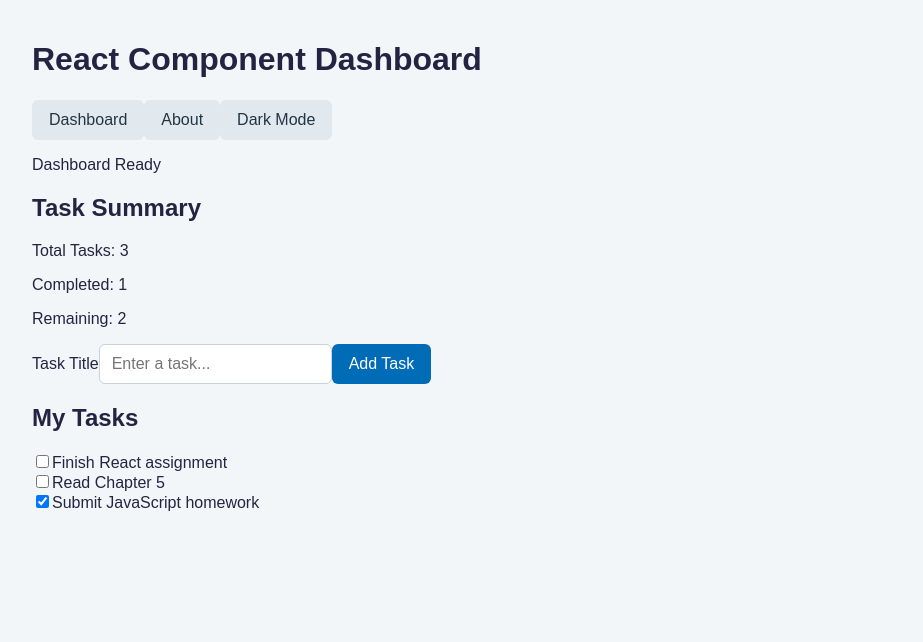
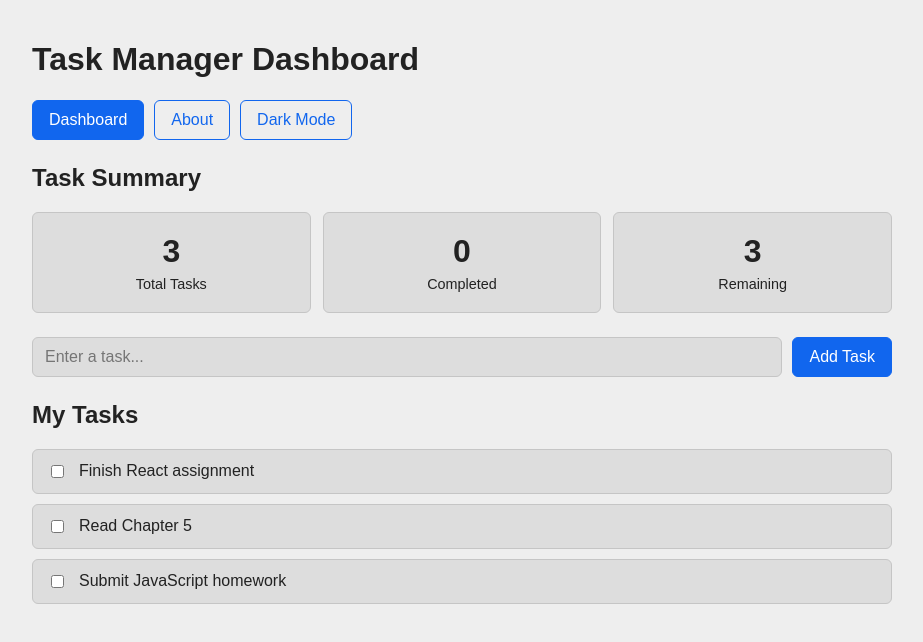
Before and after one commit to ATamez92/react-component-dashboard, a React (Vite) app: page / in a window 1280 px wide. Shown: the top 642 px of the page, without its empty margins (178-1101 px from the left). Built offline with nearby package versions, Linux system fonts and the light colour scheme.

Commit message:
Finalize Task Manager Dashboard styling and components

```diff
--- a/src/App.css
+++ b/src/App.css
@@ -1,79 +1,284 @@
+/* =========================================
+   APPLICATION LAYOUT
+   ========================================= */
+
+/* Center the application content within a maximum width. */
 .container {
   max-width: 900px;
   margin: 0 auto;
   padding: 20px;
 }
 
-/* Remove the default bullet points and left indentation
-   from the task list while retaining its HTML structure. */
-ul {
-  list-style: none;
-  padding-left: 0;
-}
-
-/* Give the application container consistent theme transitions. */
+/* Fill the viewport and animate theme color changes. */
 .app-shell {
   min-height: 100vh;
   transition: background-color 0.2s ease, color 0.2s ease;
 }
 
-/* Light theme dark text on a light background. */
+
+/* =========================================
+   LIGHT AND DARK THEMES
+   ========================================= */
+
+/* Define the colors used throughout the light theme. */
 .app-shell.light {
-  background-color: #f2f6f8;
-  color: #242442;
+  --bg-primary: #eeeeee;
+  --bg-surface: #dddddd;
+  --text-primary: #222222;
+  --border-color: #c5c5c5;
+  --accent: #1166ee;
+
+  background-color: var(--bg-primary);
+  color: var(--text-primary);
 }
 
-/* Dark theme: light text on a dark background. */
+/* Define the colors used throughout the dark theme. */
 .app-shell.dark {
-  background-color: #333333;
-  color: #f2f6f8;
+  --bg-primary: #111111;
+  --bg-surface: #222222;
+  --text-primary: #eeeeee;
+  --border-color: #444444;
+  --accent: #1166ee;
+
+  background-color: var(--bg-primary);
+  color: var(--text-primary);
 }
 
-/* Apply consistent sizing and spacing to all buttons. */
+
+/* =========================================
+   BUTTONS AND INPUTS
+   ========================================= */
+
+/* Apply consistent sizing and appearance to buttons. */
 button {
   padding: 10px 16px;
   border: 1px solid transparent;
   border-radius: 6px;
   font: inherit;
   cursor: pointer;
-  transition: background-color 0.2s ease;
+  transition: background-color 0.2s ease, filter 0.2s ease;
 }
 
-/* Style the text input used by the Add Task form. */
+/* Style buttons using the active theme's colors. */
+.app-shell button {
+  background-color: var(--bg-surface);
+  color: var(--text-primary);
+  border-color: var(--border-color);
+}
+
+/* Highlight the form submission button with the shared accent color. */
+.app-shell button[type="submit"] {
+  background-color: var(--accent);
+  color: #ffffff;
+  border-color: var(--accent);
+}
+
+/* Provide visual feedback when a button is hovered over. */
+.app-shell button:hover {
+  filter: brightness(0.92);
+}
+
+/* Apply consistent sizing to text inputs. */
 input[type="text"] {
   padding: 10px 12px;
-  border: 1px solid #c7d3dc;
+  border: 1px solid var(--border-color);
   border-radius: 6px;
   font: inherit;
 }
 
-/* Keep the keyboard focus indicator visible for accessibility. */
-button:focus-visible,
-  input[type="text"]:focus-visible {
-    outline: 2px solid #0084d6;
-    outline-offset: 2px;
+/* Match the task input to the selected appearance mode. */
+.app-shell input[type="text"] {
+  background-color: var(--bg-surface);
+  color: var(--text-primary);
 }
 
-/* Light theme button and input colors. */
-.app-shell.light button {
-  background-color: #e1e9ef;
-  color: #243442;
+/* Preserve a visible focus indicator for keyboard navigation. */
+button:focus-visible,
+input[type="text"]:focus-visible {
+  outline: 2px solid #1166ee;
+  outline-offset: 2px;
 }
 
-/* Dark theme button and input colors. */
-.app-shell.dark button {
-  background-color: #33465a;
-  color: #f2f6f8;
+
+/* =========================================
+   NAVIGATION AND SECTION SPACING
+   ========================================= */
+
+/* Arrange navigation buttons horizontally with consistent spacing. */
+.dashboard-nav {
+  display: flex;
+  align-items: center;
+  flex-wrap: wrap;
+  gap: 10px;
+  margin: 16px 0 24px;
 }
 
-.app-shell.dark input [type="text"] {
-  background-color: #253545;
-  color: #f2f6f8;
-  border-color: #566a7e;
+/* Use transparent backgrounds and blue outlines for navigation buttons. */
+.app-shell .dashboard-nav button {
+  background-color: transparent;
+  border: 1px solid var(--accent);
+  color: var(--accent);
 }
 
-/* Give the form's submission button a blue accent in both themes. */
-.app-shell button[type="submit"] {
-  background-color: #006bb6;
+/* Highlight the currently selected Dashboard or About view. */
+.app-shell .dashboard-nav button.nav-active {
+  background-color: var(--accent);
+  border-color: var(--accent);
   color: #ffffff;
 }
+
+/* Improve the visibility of outlined buttons in dark mode. */
+.app-shell.dark .dashboard-nav button:not(.nav-active) {
+  color: #8fb5ff;
+}
+
+/* Apply a light blue hover background to inactive buttons in light mode. */
+.app-shell.light .dashboard-nav button:not(.nav-active):hover {
+  background-color: #d6e3fa;
+  filter: none;
+}
+
+/* Apply a darker blue hover background to inactive buttons in dark mode. */
+.app-shell.dark .dashboard-nav button:not(.nav-active):hover {
+  background-color: #243b63;
+  filter: none;
+}
+
+/* Darken the active navigation button slightly when hovered over. */
+.app-shell .dashboard-nav button.nav-active:hover {
+  background-color: #0d51c2;
+  filter: none;
+}
+
+/* Separate the main dashboard sections vertically. */
+.container>section,
+.container>form {
+  margin-top: 24px;
+}
+
+
+/* =========================================
+   TASK SUMMARY
+   ========================================= */
+
+/* Display summary cards in three equally sized columns. */
+.summary-grid {
+  display: grid;
+  grid-template-columns: repeat(3, minmax(0, 1fr));
+  gap: 12px;
+}
+
+/* Display each statistic inside a theme-aware panel. */
+.summary-card {
+  display: flex;
+  flex-direction: column;
+  align-items: center;
+  gap: 6px;
+  padding: 20px;
+  border: 1px solid var(--border-color);
+  border-radius: 6px;
+  background-color: var(--bg-surface);
+  color: var(--text-primary);
+}
+
+/* Emphasize the statistic while keeping its label secondary. */
+.summary-value {
+  font-size: 2rem;
+  font-weight: 700;
+}
+
+.summary-label {
+  font-size: 0.9rem;
+}
+
+
+/* =========================================
+   TASK FORM
+   ========================================= */
+
+/* Stack the form label above its input and submit button. */
+.task-form {
+  display: flex;
+  flex-direction: column;
+  gap: 10px;
+}
+
+/* Arrange the input and submit button horizontally. */
+.task-form-row {
+  display: flex;
+  align-items: stretch;
+  gap: 10px;
+}
+
+/* Let the text input occupy the remaining available space. */
+.task-form-row input {
+  flex: 1;
+  min-width: 0;
+}
+
+
+/* =========================================
+   TASK LIST AND ITEMS
+   ========================================= */
+
+/* Remove browser-default list markers and indentation. */
+.task-list {
+  display: flex;
+  flex-direction: column;
+  gap: 10px;
+  list-style: none;
+  padding-left: 0;
+}
+
+/* Display individual tasks as bordered panels. */
+.task-item {
+  padding: 12px 14px;
+  border: 1px solid var(--border-color);
+  border-radius: 6px;
+  background-color: var(--bg-surface);
+  color: var(--text-primary);
+}
+
+/* Align each checkbox with its task title. */
+.task-item-content {
+  display: flex;
+  align-items: center;
+  gap: 12px;
+  cursor: pointer;
+}
+
+
+/* =========================================
+   RESPONSIVE LAYOUT
+   ========================================= */
+
+/* Adapt the dashboard layout to screens 600px wide or smaller. */
+@media (max-width: 600px) {
+  .container {
+    padding: 16px;
+  }
+
+  /* Rearrange summary cards into two columns. */
+  .summary-grid {
+    grid-template-columns: repeat(2, minmax(0, 1fr));
+  }
+
+  /* Let the total count occupy the first full row. */
+  .summary-card:first-child {
+    grid-column: 1 / -1;
+  }
+
+  /* Stack the task input and submission button vertically. */
+  .task-form-row {
+    flex-direction: column;
+  }
+
+  .task-form-row button {
+    width: 100%;
+  }
+
+  /* Reduce spacing between navigation buttons on narrow screens. */
+  .dashboard-nav {
+    gap: 8px;
+  }
+}
--- a/src/App.jsx
+++ b/src/App.jsx
@@ -6,38 +6,33 @@ import TaskForm from './components/TaskForm'
 import About from './components/About'
 import Summary from './components/Summary'
 
-// App manages shared task state and renders the main components.
+// Main application component responsible for shared state and navigation.
 function App() {
-  // Controls which message is displayed using a boolean.
-  const isReady = true;
-
-  // Track which application view should be displayed.
-  // The dashboard is the default view when the app first loads.
+  // Track the currently selected view and appearance mode.
   const [view, setView] = useState('dashboard')
-
-  // Track whether the application is using the dark theme.
-  // False means light mode, true means dark mode.
   const [darkMode, setDarkMode] = useState(false)
 
-  // Store the task array in React state so its changes
-  // can trigger updates to the interface.
+  // Maintain the task collection in shared state so child components
+  // receive updated data whenever a task is added or modified.
   const [tasks, setTasks] = useState([
-    { id: 1, title: "Finish React assignment", done: false },
-    { id: 2, title: "Read Chapter 5", done: false },
-    { id: 3, title: "Submit JavaScript homework", done: true }
+    { id: 1, title: 'Finish React assignment', done: false },
+    { id: 2, title: 'Read Chapter 5', done: false },
+    { id: 3, title: 'Submit JavaScript homework', done: false }
   ])
 
-  // Update the completion status of the task matching the given ID.
-  // map() creates a new array, while spread copies the matching object.
+  // Toggle the completion status of a task identified by its ID.
+  // Create a new array and copy the matching object to avoid mutating state.
   const toggleTask = (id) => {
-    setTasks(tasks.map(task =>
+    setTasks(previousTasks =>
+      previousTasks.map(task =>
         task.id === id
           ? { ...task, done: !task.done }
           : task
-    ))
+      )
+    )
   }
 
-  // Add a new task to the existing task collection.
+  // Create a new task and append it to the existing collection.
   const addTask = (title) => {
     const newTask = {
       id: crypto.randomUUID(),
@@ -52,59 +47,56 @@ function App() {
     <div className={`app-shell ${darkMode ? 'dark' : 'light'}`}>
       <div className="container">
 
-      {/* Render the Header component imported from Header.jsx */}
-      <Header title="React Component Dashboard" />
+        <Header title="Task Manager Dashboard" />
 
-      {/* Navigation and appearance controls. */}
-      <nav aria-label="Dashboard navigation">
+        {/* Navigation updates the selected view without changing pages. */}
+        <nav className="dashboard-nav" aria-label="Dashboard navigation">
 
-        {/* Button to display the Dashboard view. */}
+          {/* Highlight the Dashboard button when its view is selected. */}
           <button
             type="button"
+            className={view === 'dashboard' ? 'nav-active' : ''}
+            aria-pressed={view === 'dashboard'}
             onClick={() => setView('dashboard')}
           >
             Dashboard
           </button>
 
-        {/* Button to display the About view. */}
+          {/* Highlight the About button when its view is selected. */}
           <button
             type="button"
+            className={view === 'about' ? 'nav-active' : ''}
+            aria-pressed={view === 'about'}
             onClick={() => setView('about')}
           >
             About
           </button>
 
-        {/* Toggle the theme by reversing the current boolean state. */}
+          {/* Toggle between light and dark appearance modes. */}
           <button
             type="button"
+            className="theme-button"
             onClick={() => setDarkMode(previousMode => !previousMode)}
           >
             {darkMode ? 'Light Mode' : 'Dark Mode'}
           </button>
         </nav>
 
-      {/* Display a message based on the isReady condition. */}
-      <p>{isReady ? "Dashboard Ready" : "Dashboard Not Ready"}</p>
-
-      {/* Display the Dashboard or About content based on React state. */}
+        {/* Render the selected view using conditional rendering. */}
         {view === 'dashboard' ? (
           <>
-          {/* Pass the tasks array to Summary to calculate statistics. */}
             <Summary tasks={tasks} />
-
-          {/* Display the form above the task list. */}
             <TaskForm addTask={addTask} />
-
-          {/* Pass both the task data and the function for updating it. */}
             <TaskList tasks={tasks} toggleTask={toggleTask} />
           </>
         ) : (
           <About />
         )}
+
       </div>
     </div>
   )
 }
 
-// Export App so main.jsx can import and render this component.
+// Export the root component for rendering in main.jsx.
 export default App
--- a/src/components/Header.jsx
+++ b/src/components/Header.jsx
@@ -1,13 +1,11 @@
-// Receive the title prop from App using object destructuring.
+// Displays the application title received through props.
 const Header = ({ title }) => {
-
-  // Return the JSX containing the application's main heading.
-  return (
-    <header>
-      <h1>{title}</h1>
-    </header>
-  )
+    return (
+        <header>
+            <h1>{title}</h1>
+        </header>
+    )
 }
 
-// Export Header so App.jsx can import and render this component.
+// Export Header for use in App.jsx.
 export default Header
--- a/src/components/Summary.jsx
+++ b/src/components/Summary.jsx
@@ -1,28 +1,34 @@
-// Receive the tasks array from the parent component.
-// Summary calculates statistics without maintaining separate state.
+// Displays task statistics calculated from the tasks array.
 const Summary = ({ tasks }) => {
-
-    // Count every object currently stored in the tasks array.
+    // Calculate statistics directly from props without additional state.
     const total = tasks.length
-
-    // Create an array containing only completed tasks,
-    // then count how many objects passed the condiditon.
     const completed = tasks.filter(task => task.done).length
-
-    // Calculate the remaining tasks using the two counts.
     const remaining = total - completed
 
     return (
         <section>
             <h2>Task Summary</h2>
 
-            {/* Display the calculated statistics. */}
-            <p>Total Tasks: {total}</p>
-            <p>Completed: {completed}</p>
-            <p>Remaining: {remaining}</p>
+            {/* Display the calculated statistics in separate cards. */}
+            <div className="summary-grid">
+                <div className="summary-card">
+                    <span className="summary-value">{total}</span>
+                    <span className="summary-label">Total Tasks</span>
+                </div>
+
+                <div className="summary-card">
+                    <span className="summary-value">{completed}</span>
+                    <span className="summary-label">Completed</span>
+                </div>
+
+                <div className="summary-card">
+                    <span className="summary-value">{remaining}</span>
+                    <span className="summary-label">Remaining</span>
+                </div>
+            </div>
         </section>
     )
 }
 
-// Export Summary so App
+// Export Summary for use in App.jsx.
 export default Summary
--- a/src/components/TaskForm.jsx
+++ b/src/components/TaskForm.jsx
@@ -1,43 +1,45 @@
 import { useState } from 'react'
 
-// Receive the callback used to add tasks to App's state.
+// Provides a controlled form for creating new tasks.
 const TaskForm = ({ addTask }) => {
-
-    // Store the current text entered into the form.
+    // Store the current task title entered by the user.
     const [title, setTitle] = useState('')
 
-    // Handle submission without reloading the page.
+    // Validate the title and submit it without reloading the page.
     const handleSubmit = (event) => {
         event.preventDefault()
 
-        // Reject titles that are empty or contain only whitespace.
-        if (title.trim() === '') {
+        // Remove surrounding whitespace and reject empty titles.
+        const trimmedTitle = title.trim()
+
+        if (trimmedTitle === '') {
             return
         }
 
-        // Add the task to the parent's state and clear the input.
-        addTask(title.trim())
+        // Add the new task through the parent callback and reset the input.
+        addTask(trimmedTitle)
         setTitle('')
     }
 
     return (
-        <form onSubmit={handleSubmit}>
-            <label htmlFor="task-title">Task Title</label>
+        <form className="task-form" onSubmit={handleSubmit}>
 
-            {/* Keep the input synchronized with the title state. */}
+            {/* Group the controlled input and submission button for layout. */}
+            <div className="task-form-row">
                 <input
                     type="text"
                     id="task-title"
+                    aria-label="Task Title"
                     placeholder="Enter a task..."
                     value={title}
                     onChange={(event) => setTitle(event.target.value)}
                 />
 
-            {/* Submit the form using handleSubmit. */}
                 <button type="submit">Add Task</button>
+            </div>
         </form>
     )
 }
 
-// Export TaskForm so App can import and display it.
+// Export TaskForm for use in App.jsx.
 export default TaskForm
--- a/src/components/TaskItem.jsx
+++ b/src/components/TaskItem.jsx
@@ -1,23 +1,21 @@
-// Receive the task object and the function used
-// to update its completion status.
+// Displays an individual task and handles completion changes.
 const TaskItem = ({ task, toggleTask }) => {
     return (
-        <li>
-            <label>
-                {/* The checkbox is controlled by the task's done property.
-            Its onChange handler calls toggleTask with this task's ID. */}
+        <li className="task-item">
+            <label className="task-item-content">
+                {/* Keep the checkbox synchronized with the task's completion
+            status and notify App when the user changes it. */}
                 <input
                     type="checkbox"
                     checked={task.done}
                     onChange={() => toggleTask(task.id)}
-                    />
+                />
 
-                    {/* Display the task title beside its checkbox. */}
-                    <span>{task.title}</span>
+                <span>{task.title}</span>
             </label>
         </li>
     )
 }
 
-// Export TaskItem so TaskList can import and render it.
+// Export TaskItem for use in TaskList.jsx.
 export default TaskItem
--- a/src/components/TaskList.jsx
+++ b/src/components/TaskList.jsx
@@ -1,15 +1,14 @@
 import TaskItem from './TaskItem'
 
-// Receive the task array and completion callback from App.
-// TaskList forwards the callback to its child components.
+// Displays the task collection received from App.jsx.
 const TaskList = ({ tasks, toggleTask }) => {
   return (
     <section>
       <h2>My Tasks</h2>
 
-      {/* Create a TaskItem for every task and pass along
-          the task object and completion callback. */}
-      <ul>
+      {/* Render a TaskItem for each task, passing its data
+          and the callback used to update its completion status. */}
+      <ul className="task-list">
         {tasks.map(task => (
           <TaskItem
             key={task.id}
@@ -18,9 +17,9 @@ const TaskList = ({ tasks, toggleTask }) => {
           />
         ))}
       </ul>
-
     </section>
   )
 }
 
+// Export TaskList for use in App.jsx.
 export default TaskList
```
Also changed, not shown: src/components/About.jsx (+9 -8 lines), src/index.css (+3 -7 lines), src/main.jsx (+2 -11 lines). Lines whose indentation alone changed are shown as unchanged.
